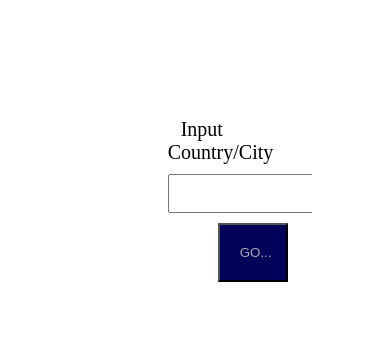
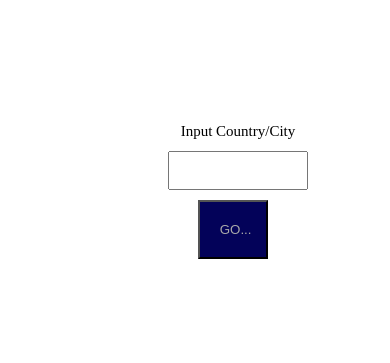
Before and after one commit to davidsiregar/api-weather, a website: page index.html in a window 390 px wide. Drawn offline with Linux system fonts and the light colour scheme.

Commit message:
fixed responsive web

```diff
--- a/public/css/queries.css
+++ b/public/css/queries.css
@@ -1,15 +1,18 @@
-@media (max-width: 50em) {
+@media (max-width: 70em) {
 	.container {
 		max-width: 600rem;
 	}
 	.input-box {
-		max-width: 17.5rem;
+		max-width: 14rem;
 	}
 	.btn-submit {
 		max-width: 7rem;
-		margin-left: 5rem;
+		margin-left: 3rem;
 	}
 	.label-input {
 		max-width: 5rem;
+		/* margin-left: 6rem; */
+		font-size: 1.5rem;
+
 	}
 }
```
